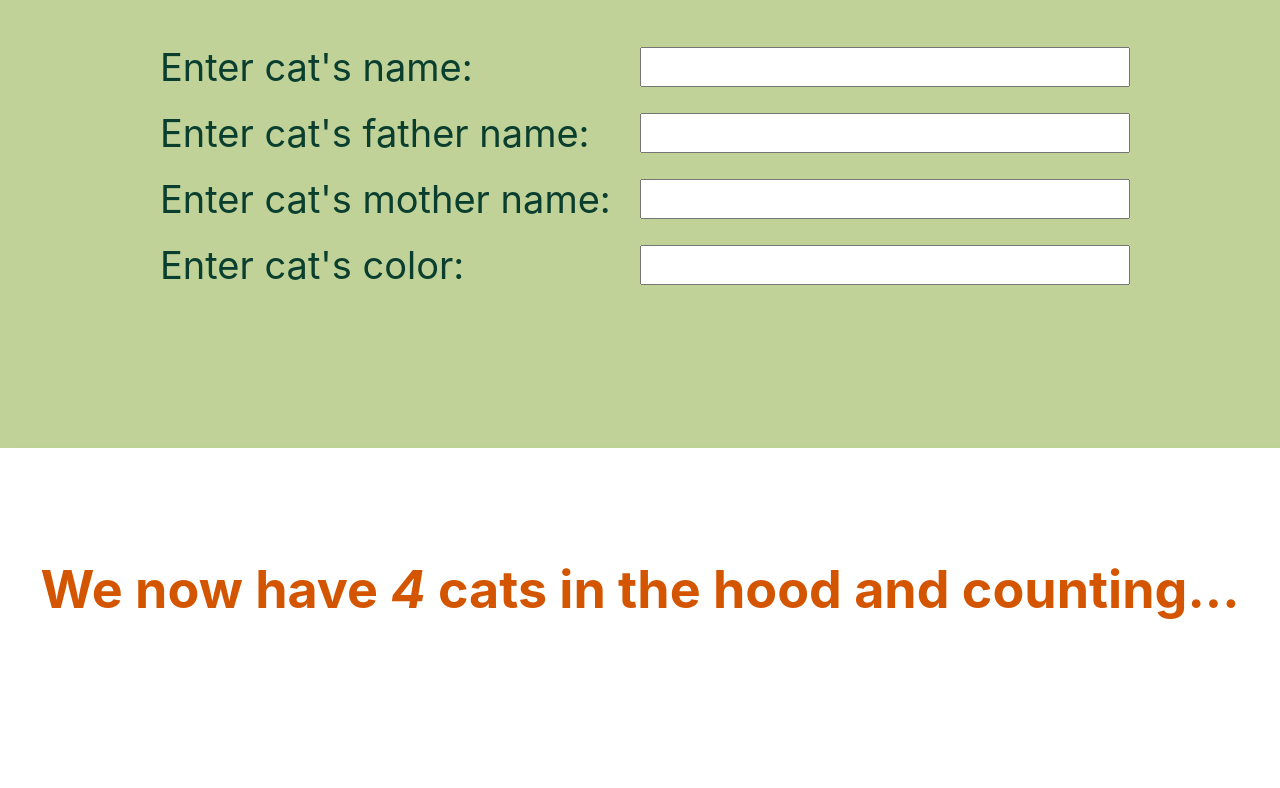
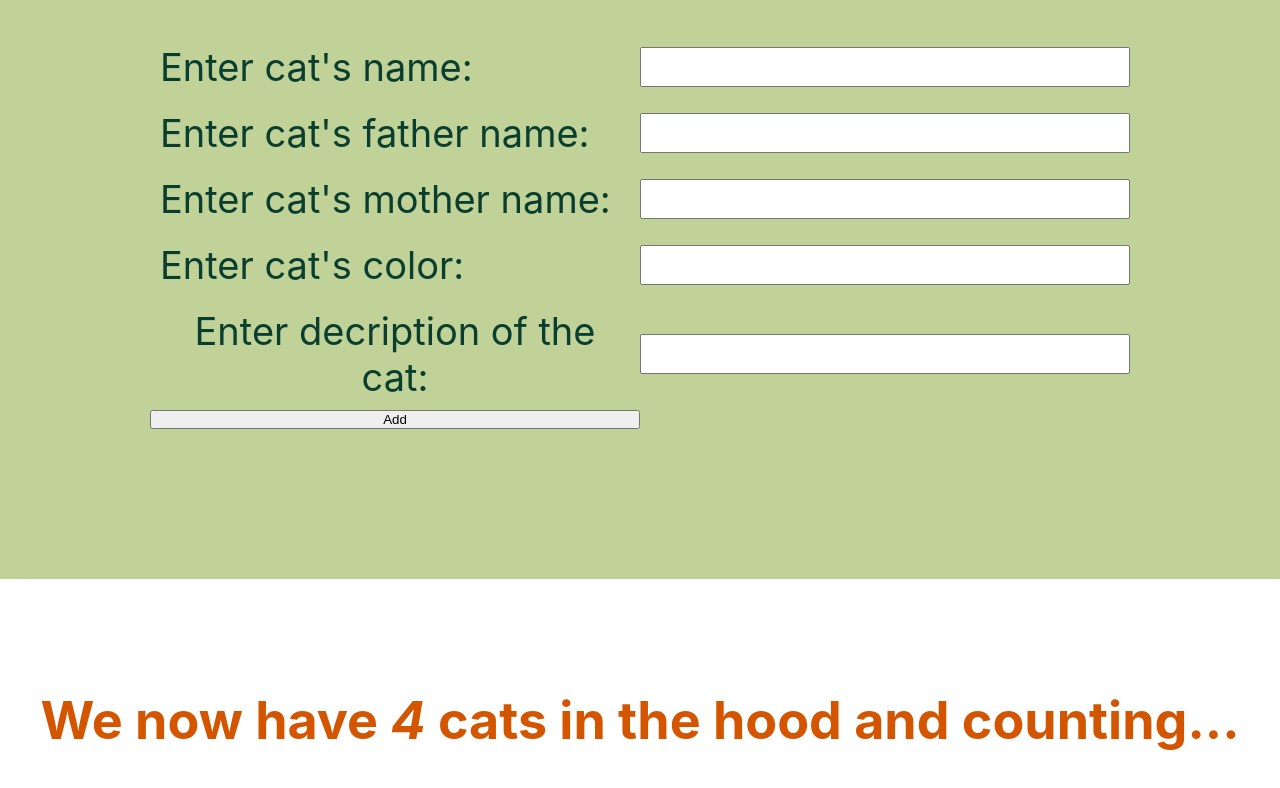
Before and after one commit to SenseiZarkoDukic/cats-from-the-hood, a React (Create React App) app: page / in a window 1280 px wide. Shown: the part 3022-3810 px from the top of the page. Built offline with nearby package versions, Linux system fonts and the light colour scheme.

Commit message:
Finnished all functionalities for AddNewCat component and it's working.

```diff
--- a/src/App.js
+++ b/src/App.js
@@ -48,7 +48,7 @@ const cats = [
 ];
 
 export default function App() {
-  const [newIdNumber, setNewIdNumber] = useState("");
+  const [newIdNumber, setNewIdNumber] = useState(4);
   const [allCats, setAllCats] = useState(cats);
 
   function handleAddNewCat(cat) {
@@ -62,6 +62,7 @@ export default function App() {
         newIdNumber={newIdNumber}
         onNewIdNumber={setNewIdNumber}
         onAddNewCat={handleAddNewCat}
+        allCats={allCats}
       />
     </div>
   );
@@ -135,20 +136,20 @@ function AboutUs() {
   );
 }
 
-function CatsList({ newIdNumber, onNewIdNumber }) {
+function CatsList({ newIdNumber, onNewIdNumber, onAddNewCat, allCats }) {
   const [curr, setCurr] = useState(0);
 
   const prev = () =>
-    setCurr((curr) => (curr === 0 ? cats.length - 1 : curr - 1));
+    setCurr((curr) => (curr === 0 ? allCats.length - 1 : curr - 1));
   const next = () =>
-    setCurr((curr) => (curr === cats.length - 1 ? 0 : curr + 1));
+    setCurr((curr) => (curr === allCats.length - 1 ? 0 : curr + 1));
 
   return (
     <div className="CatsList">
       <h1 className="CatsList-Headline">MEET OUR CATS FROM THE HOOD!</h1>
       <ul className="cats">
-        {cats.map((cat) =>
-          cat === cats[curr] ? (
+        {allCats.map((cat) =>
+          cat === allCats[curr] ? (
             <div className="carousel">
               <Cat
                 cat={cat}
@@ -166,15 +167,16 @@ function CatsList({ newIdNumber, onNewIdNumber }) {
         )}
       </ul>
       <div className="flex">
-        <ListOfCats curr={curr} />
+        <ListOfCats curr={curr} allCats={allCats} />
         <AddNewCat
           newIdNumber={newIdNumber}
           onNewIdNumber={onNewIdNumber}
-          onAddNewCat
+          onAddNewCat={onAddNewCat}
+          allCats={allCats}
         />
       </div>
       <h2 className="cat-headline cats-number-h2">
-        We now have <span className="cats-number-bigger">{cats.length}</span>{" "}
+        We now have <span className="cats-number-bigger">{allCats.length}</span>{" "}
         cats in the hood and counting...
       </h2>
     </div>
@@ -248,12 +250,12 @@ function Cat({ cat, currCat, onCurrCat, onPrev, onNext, imageID }) {
   );
 }
 
-function ListOfCats({ curr }) {
+function ListOfCats({ curr, allCats }) {
   return (
     <div className="ListOfCats">
-      {cats.map((cat) => (
+      {allCats.map((cat) => (
         <div>
-          {cat === cats[curr] ? (
+          {cat === allCats[curr] ? (
             <img
               className="gallery-img box-shadow"
               src={cat.image + cat.name + ".jpg"}
@@ -274,30 +276,76 @@ function ListOfCats({ curr }) {
   );
 }
 
-function AddNewCat({ newIdNumber, onNewIdNumber }) {
+function AddNewCat({ newIdNumber, onNewIdNumber, onAddNewCat, allCats }) {
   const [name, setName] = useState("");
   const [Father, setFather] = useState("");
   const [Mother, setMother] = useState("");
   const [color, setColor] = useState("");
   const [description, setDescription] = useState("");
-  const catImage = "./Images/" + { name } + ".jpg";
 
-  const imageID = crypto.randomUUID();
+  function handleSubmit(e) {
+    e.preventDefault();
 
-  const id = newIdNumber;
+    const catImage = "./Images/";
 
+    const imageID = crypto.randomUUID();
+    const id = allCats.length + 1;
+
+    if (!name || !Father || !Mother || !color || !description) return;
+    const newCat = {
+      name,
+      Father,
+      Mother,
+      color,
+      description,
+      image: `${catImage}`,
+      imageID: `${imageID}`,
+      id: `${id}`,
+    };
+    onAddNewCat(newCat);
+    console.log(newCat, id);
+  }
+  console.log(allCats.length);
   return (
     <div className="AddNewCat">
       <h1 className="add-cat-headline">Add New Cat</h1>
-      <form className="addNewCatForm">
+      <form className="addNewCatForm" onSubmit={handleSubmit}>
         <label className="form-cats-entry">Enter cat's name: </label>
-        <input className="form-input-field" type="text" value={name}></input>
+        <input
+          className="form-input-field"
+          type="text"
+          value={name}
+          onChange={(e) => setName(e.target.value)}
+        ></input>
         <label className="form-cats-entry">Enter cat's father name: </label>
-        <input className="form-input-field" type="text" value={Father}></input>
+        <input
+          className="form-input-field"
+          type="text"
+          value={Father}
+          onChange={(e) => setFather(e.target.value)}
+        ></input>
         <label className="form-cats-entry">Enter cat's mother name: </label>
-        <input className="form-input-field" type="text" value={Mother}></input>
+        <input
+          className="form-input-field"
+          type="text"
+          value={Mother}
+          onChange={(e) => setMother(e.target.value)}
+        ></input>
         <label className="form-cats-entry">Enter cat's color: </label>
-        <input className="form-input-field" type="text" value={color}></input>
+        <input
+          className="form-input-field"
+          type="text"
+          value={color}
+          onChange={(e) => setColor(e.target.value)}
+        ></input>
+        <label className="form-cats-entry">Enter decription of the cat: </label>
+        <input
+          className="form-input-field"
+          type="text"
+          value={description}
+          onChange={(e) => setDescription(e.target.value)}
+        ></input>
+        <button>Add</button>
       </form>
     </div>
   );
```
Also changed, not shown: public/Images/Chichko.jpg (added).
